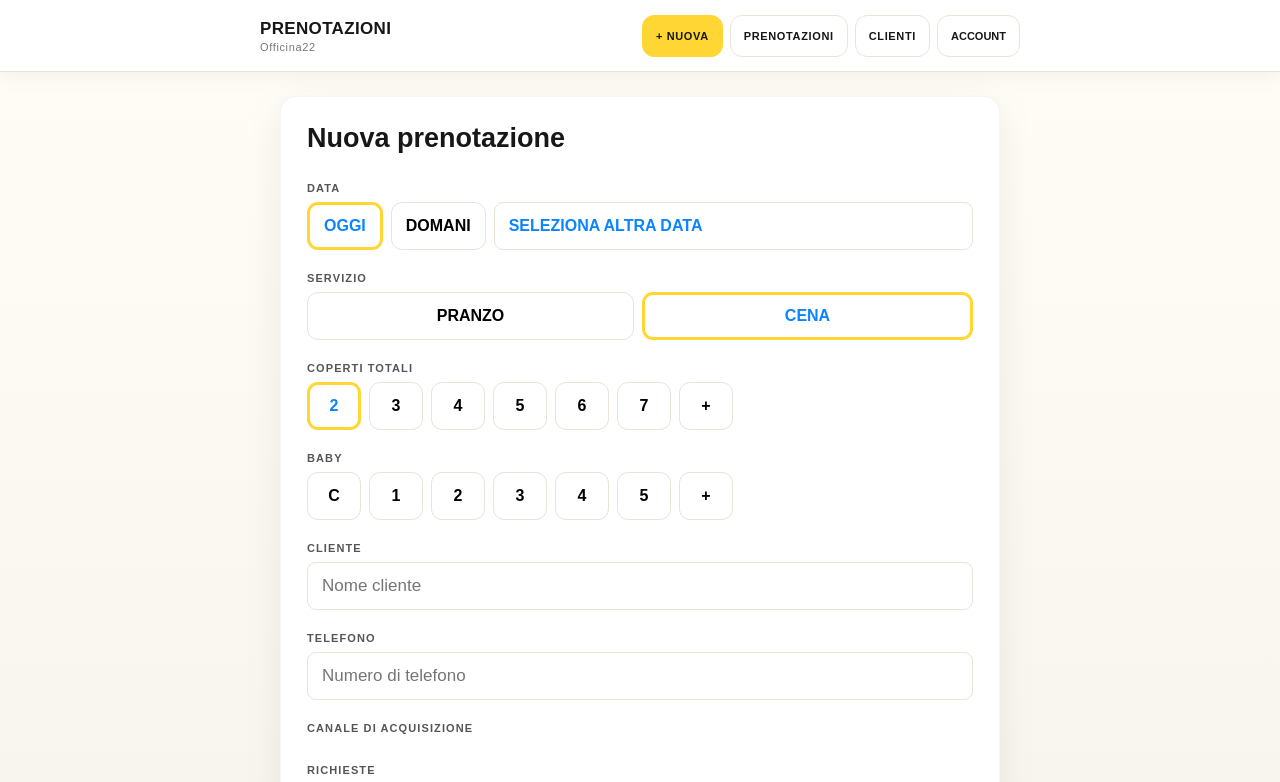
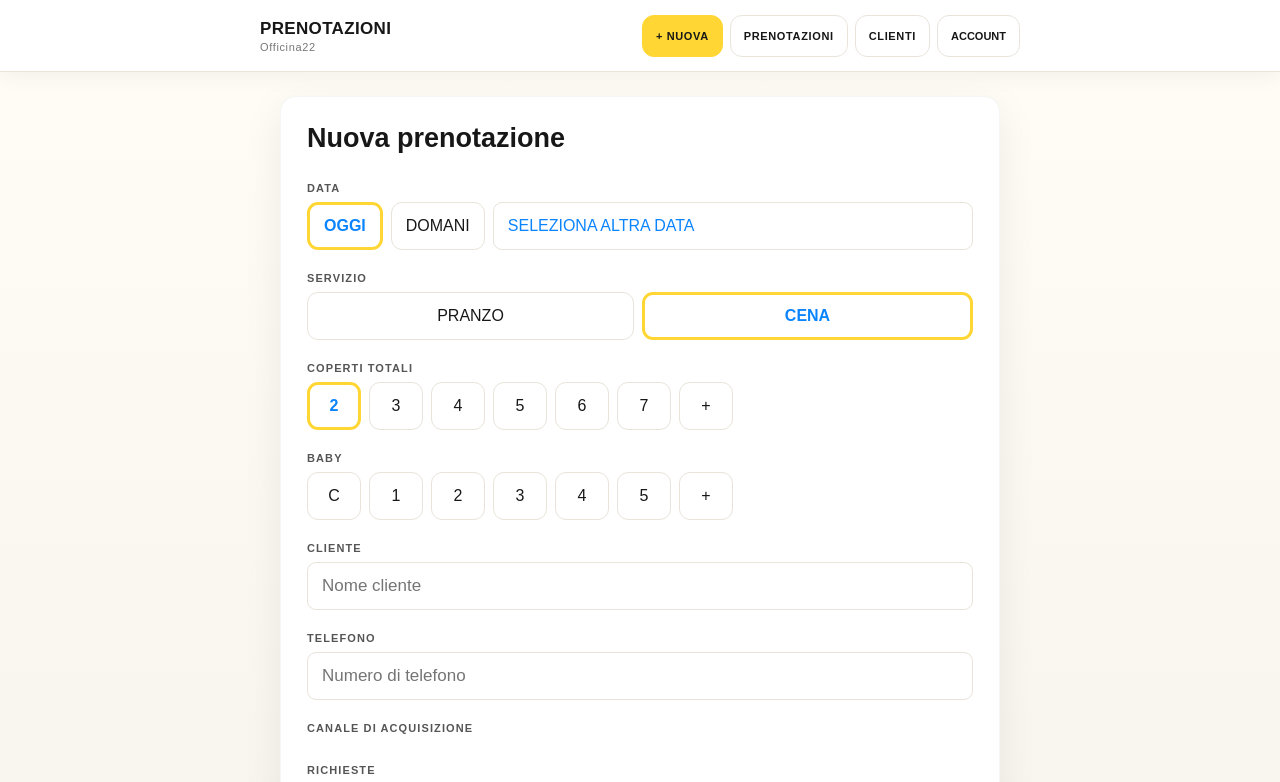
Before and after one commit to 8hz7fm29bb-jpg/prenotazioni, a Next.js app: page / in a window 1280 px wide. Shown: the top 782 px of the page. Built offline with nearby package versions, Linux system fonts and the light colour scheme; no server answers; the database is empty.

Commit message:
Refine selected control typography

```diff
--- a/app/globals.css
+++ b/app/globals.css
@@ -36,3 +36,7 @@ button,.datePicker,input,textarea{border-color:var(--line)!important}button{bord
 .selected{background:#fff!important;color:#0a84ff!important;border:3px solid var(--accent)!important}
 .datePicker.selected{background:#fff!important;color:#0a84ff!important;border:3px solid var(--accent)!important}
 .people .selected,.baby .selected{background:#fff!important;color:#0a84ff!important;border:3px solid var(--accent)!important}
+
+/* Selection typography */
+.row>button,.two>button,.people>button,.datePicker{color:var(--ink)!important;font-weight:400!important}
+.row>button.selected,.two>button.selected,.people>button.selected,.datePicker.selected{color:#0a84ff!important;font-weight:800!important}
```
